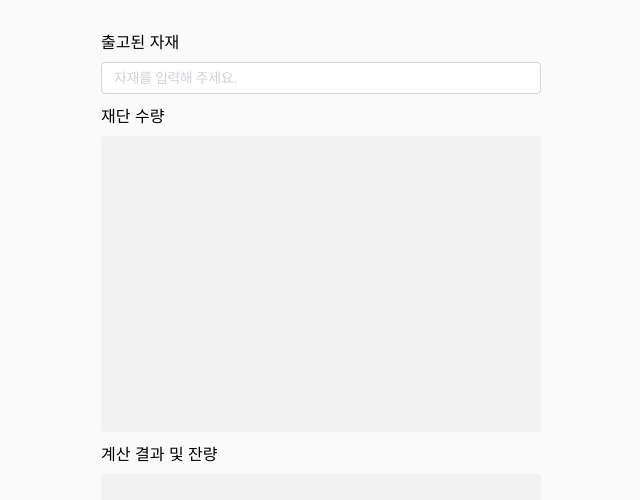
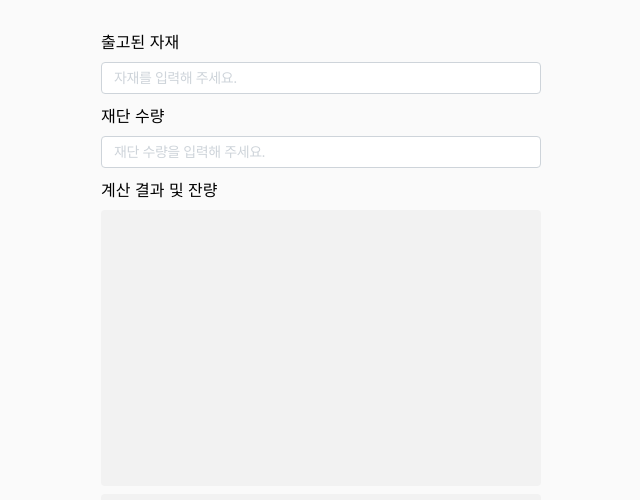
Before and after one commit to j-yesung/volume-calculator, a React (Vite) app: page /calculator in a window 1280 px wide. Shown: the top 500 px of the page, without its empty margins (319-959 px from the left). Built offline with nearby package versions, Linux system fonts and the light colour scheme; a web font is replaced by a local one.

Commit message:
feat: 계산기용 input hook 구현 (추후 보완)

```diff
--- /dev/null
+++ b/src/features/user/components/calculator/inputSection/index.tsx
@@ -0,0 +1,57 @@
+import { Input } from "~/components/ui";
+
+import * as S from "./style";
+
+interface Props {
+	title: string;
+	value: string;
+	placeholder: string;
+	items: string[];
+	onChange: (value: string) => void;
+	onSubmit: () => void;
+	onRemoveItem?: (index: number) => void;
+}
+
+const InputSection = ({
+	title,
+	value,
+	placeholder,
+	items,
+	onChange,
+	onSubmit,
+	onRemoveItem,
+}: Props) => {
+	const handleKeyPress = (e: React.KeyboardEvent<HTMLInputElement>) => {
+		if (e.key === "Enter") {
+			onSubmit();
+		}
+	};
+
+	return (
+		<>
+			<span>{title}</span>
+			<Input
+				onChange={(e) => onChange(e.target.value)}
+				onEnter={handleKeyPress}
+				value={value}
+				placeholder={placeholder}
+			/>
+			{items.length > 0 && (
+				<S.TagWrapper>
+					{items.map((item, index) => (
+						<S.Tag key={index}>
+							{item}
+							{onRemoveItem && (
+								<S.RemoveButton onClick={() => onRemoveItem(index)}>
+									×
+								</S.RemoveButton>
+							)}
+						</S.Tag>
+					))}
+				</S.TagWrapper>
+			)}
+		</>
+	);
+};
+
+export default InputSection;
--- /dev/null
+++ b/src/features/user/components/calculator/inputSection/style.ts
@@ -0,0 +1,36 @@
+import styled from "@emotion/styled";
+
+export const TagWrapper = styled.div`
+	margin-top: 8px;
+	display: flex;
+	flex-wrap: wrap;
+	gap: 6px;
+	max-height: 200px;
+	overflow-y: auto;
+`;
+
+export const Tag = styled.span`
+	display: inline-flex;
+	align-items: flex-start;
+	padding: 4px 8px;
+	gap: 4px;
+	background-color: #f3f4f6;
+	border: 1px solid #d1d5db;
+	border-radius: 12px;
+	font-size: 12px;
+	color: #374151;
+	font-weight: 500;
+	white-space: nowrap;
+`;
+
+export const RemoveButton = styled.button`
+	display: flex;
+	align-items: center;
+	justify-content: center;
+	width: 16px;
+	height: 16px;
+	color: #ef4444;
+	font-size: 12px;
+	font-weight: bold;
+	cursor: pointer;
+`;
--- /dev/null
+++ b/src/features/user/hooks/useCalculatorInput.ts
@@ -0,0 +1,63 @@
+import { useState } from "react";
+
+interface InputField {
+	id: string;
+	value: string;
+	placeholder: string;
+	items: string[];
+}
+
+export const useCalculatorInput = () => {
+	const [inputs, setInputs] = useState<Record<string, InputField>>({
+		material: {
+			id: "material",
+			value: "",
+			placeholder: "자재를 입력해 주세요.",
+			items: [],
+		},
+		cuttingQuantity: {
+			id: "cuttingQuantity",
+			value: "",
+			placeholder: "재단 수량을 입력해 주세요.",
+			items: [],
+		},
+	});
+
+	const updateValue = (id: string, value: string) => {
+		setInputs((prev) => ({
+			...prev,
+			[id]: { ...prev[id], value },
+		}));
+	};
+
+	const addItem = (id: string) => {
+		const currentInput = inputs[id];
+		if (currentInput.value.trim()) {
+			setInputs((prev) => ({
+				...prev,
+				[id]: {
+					...prev[id],
+					items: [...prev[id].items, currentInput.value.trim()],
+					value: "",
+				},
+			}));
+		}
+	};
+
+	const removeItem = (id: string, index: number) => {
+		setInputs((prev) => ({
+			...prev,
+			[id]: {
+				...prev[id],
+				items: prev[id].items.filter((_, i) => i !== index),
+			},
+		}));
+	};
+
+	return {
+		inputs,
+		updateValue,
+		addItem,
+		removeItem,
+	};
+};
--- a/src/features/user/pages/calculator/index.tsx
+++ b/src/features/user/pages/calculator/index.tsx
@@ -1,50 +1,42 @@
-import { useState } from "react";
-
-import { Input } from "~/components/ui";
-
+import InputSection from "../../components/calculator/inputSection";
+import { useCalculatorInput } from "../../hooks/useCalculatorInput";
 import * as S from "./style";
 
 const Calculator = () => {
-	const [material, setMaterial] = useState("");
-	const [forwardingMaterials, setForwardingMaterials] = useState<string[]>([]);
+	const { inputs, updateValue, addItem, removeItem } = useCalculatorInput();
 
-	const handleSubmit = () => {
-		if (material.trim()) {
-			setForwardingMaterials((prev) => [...prev, material]);
-			setMaterial("");
-		}
-	};
-
-	const handleKeyPress = (e: React.KeyboardEvent<HTMLInputElement>) => {
-		if (e.key === "Enter") {
-			handleSubmit();
-		}
-	};
+	const inputList = [
+		{
+			id: "material",
+			title: "출고된 자재",
+			shouldFlex: false,
+		},
+		{
+			id: "cuttingQuantity",
+			title: "재단 수량",
+			shouldFlex: false,
+		},
+	];
 
 	return (
 		<S.CalculatorContainer>
-			<S.DisplayWrapper $shouldFlex={false}>
-				<span>출고된 자재</span>
-				<Input
-					onChange={(e) => setMaterial(e.target.value)}
-					onEnter={handleKeyPress}
-					value={material}
-					placeholder="자재를 입력해 주세요."
-				/>
-				{forwardingMaterials.length > 0 && (
-					<S.MaterialsContainer>
-						{forwardingMaterials.map((material, index) => (
-							<S.MaterialTag key={index}>{material}</S.MaterialTag>
-						))}
-					</S.MaterialsContainer>
-				)}
-			</S.DisplayWrapper>
-			<S.DisplayWrapper $shouldFlex>
-				<span>재단 수량</span>
-				<S.Content></S.Content>
-			</S.DisplayWrapper>
+			{inputList.map((list) => (
+				<S.DisplayWrapper $shouldFlex={list.shouldFlex}>
+					<InputSection
+						key={list.id}
+						title={list.title}
+						value={inputs[list.id].value}
+						placeholder={inputs[list.id].placeholder}
+						items={inputs[list.id].items}
+						onChange={(value) => updateValue(list.id, value)}
+						onSubmit={() => addItem(list.id)}
+						onRemoveItem={(index) => removeItem(list.id, index)}
+					/>
+				</S.DisplayWrapper>
+			))}
 			<S.DisplayWrapper $shouldFlex>
 				<span>계산 결과 및 잔량</span>
+				<S.Content></S.Content>
 				<S.Content></S.Content>
 			</S.DisplayWrapper>
 		</S.CalculatorContainer>
--- a/src/features/user/pages/calculator/style.ts
+++ b/src/features/user/pages/calculator/style.ts
@@ -32,36 +32,3 @@ export const Content = styled.div`
 	padding: 12px;
 	box-sizing: border-box;
 `;
-
-export const MaterialsContainer = styled.div`
-	margin-top: 8px;
-	display: flex;
-	flex-wrap: wrap;
-	gap: 6px;
-	max-height: 200px;
-	overflow-y: auto;
-`;
-
-export const MaterialTag = styled.span`
-	display: inline-flex;
-	align-items: center;
-	padding: 4px 8px;
-	background-color: #f3f4f6;
-	border: 1px solid #d1d5db;
-	border-radius: 12px;
-	font-size: 12px;
-	color: #374151;
-	font-weight: 500;
-	white-space: nowrap;
-`;
-
-export const Materials = styled.div`
-	margin-top: 8px;
-	padding: 12px;
-	background-color: #f0f9ff;
-	border: 1px solid #0ea5e9;
-	border-radius: 4px;
-	font-size: 14px;
-	color: #0c4a6e;
-	font-weight: 500;
-`;
```
